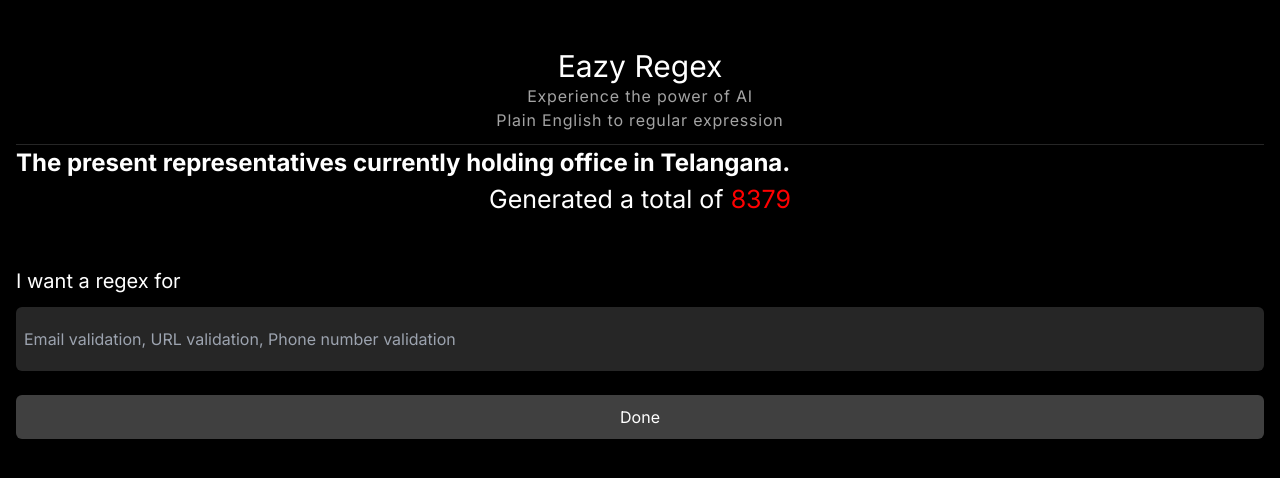
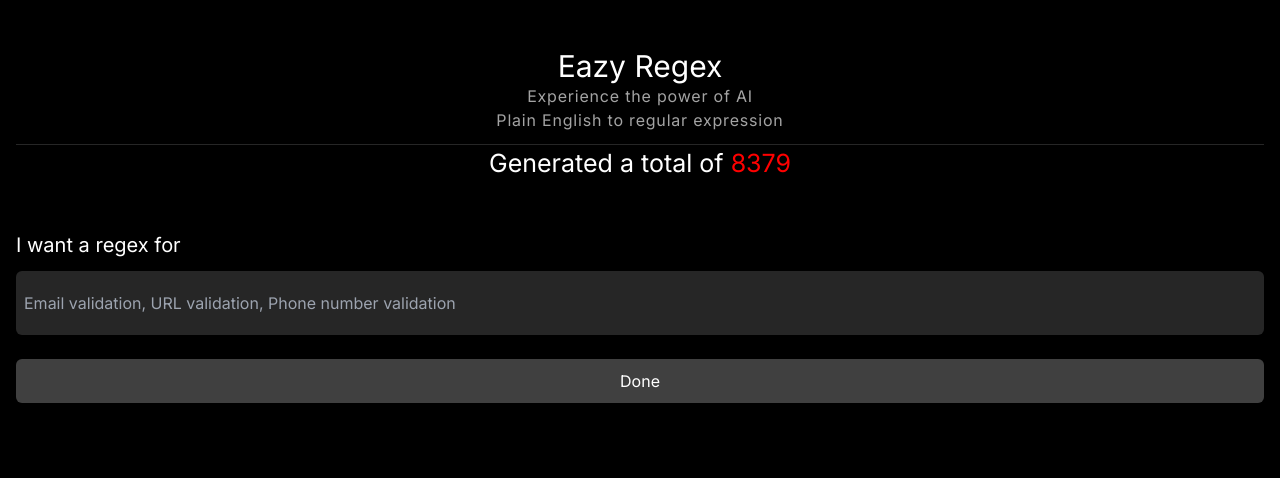
Before and after one commit to NikhithVasa/eazyregex, a Next.js app: page / in a window 1280 px wide. Shown: the top 478 px of the page. Built offline with nearby package versions, Linux system fonts and the light colour scheme.

Commit message:
fix build

```diff
--- a/app/page.tsx
+++ b/app/page.tsx
@@ -56,7 +56,6 @@
       <div>
         <div>
           <div>
-            <div style={{ fontSize: '1.5em', fontWeight: 'bold' }}>The present representatives currently holding office in Telangana.</div>
             <div
               style={{
                 fontSize: '25px',
```
